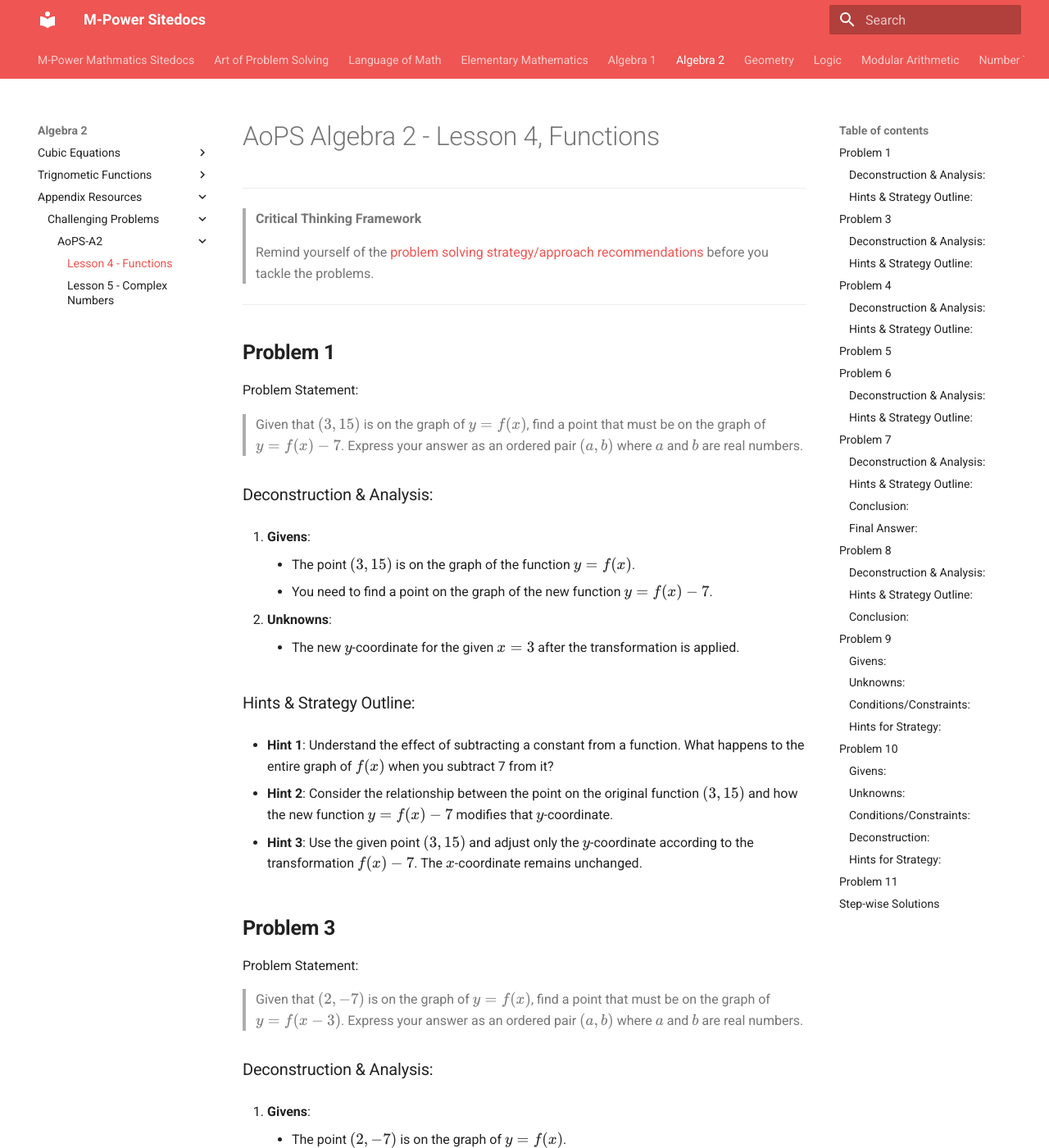
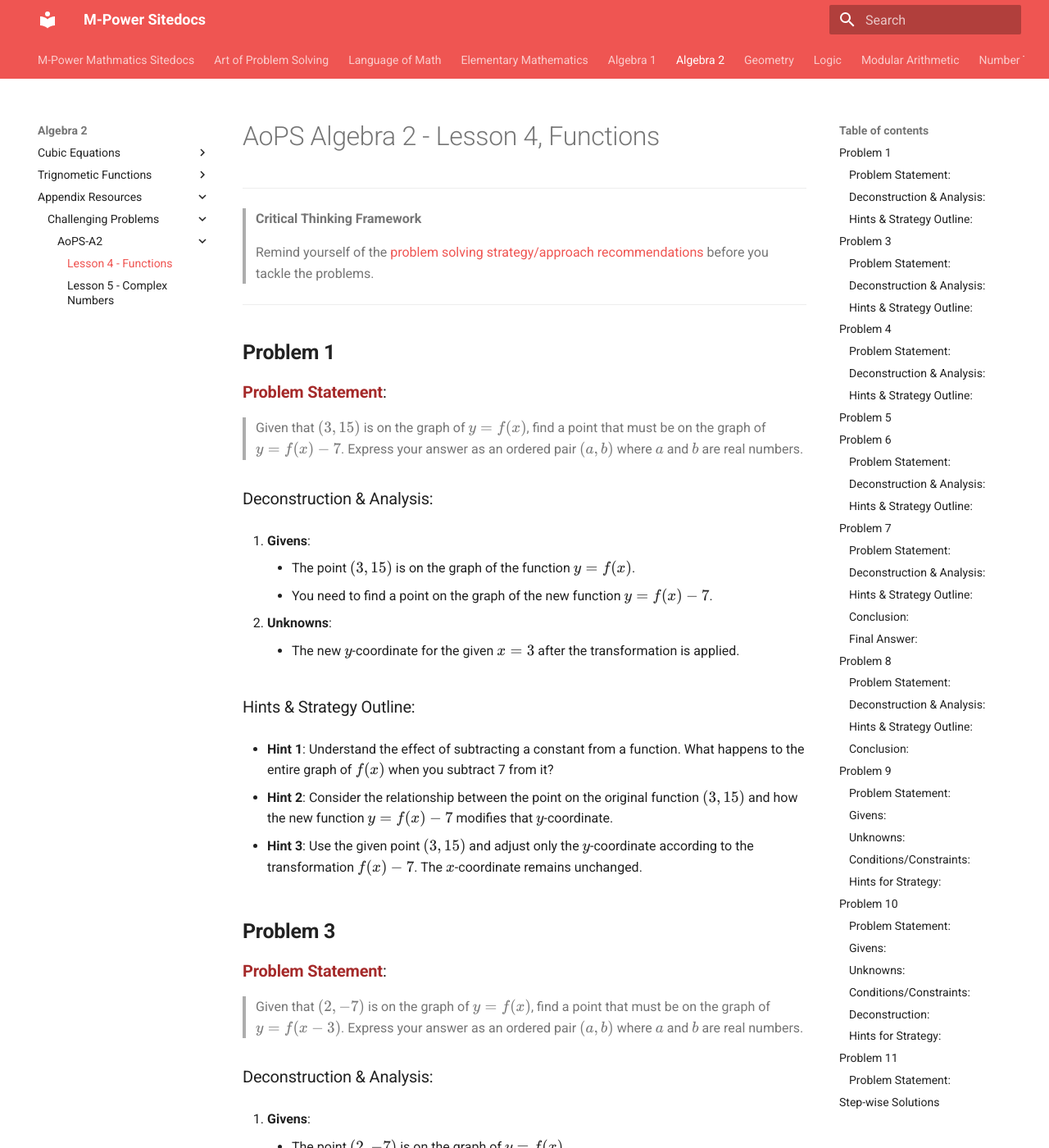
Before and after one commit to baseonballs/mpower-sitedocs, an MkDocs documentation site: the page built from site-docs/mathematics/a2/hw/aops/hw.04.md, in a window 1280 px wide and 1400 px high. Shown: the whole window at 82% size. Built offline with MkDocs 1.6.1 and Material for MkDocs 9.7.7, drawn with Linux system fonts in a browser that asks for light colours; formulas are drawn with MathJax 3; some of the changed text lies outside the part shown.

Commit message:
Formatting fix for hw4

```diff
--- a/site-docs/mathematics/a2/hw/aops/hw.04.md
+++ b/site-docs/mathematics/a2/hw/aops/hw.04.md
@@ -10,7 +10,7 @@
 
 ## **Problem 1**
 
-Problem Statement:
+### <span style="color: brown; font-weight:bold; font-style: normal">Problem Statement</span>:
 
 >Given that $(3,15)$ is on the graph of $y = f(x)$, find a point that must be on the graph of $y = f(x) - 7$. Express your answer as an ordered pair $(a,b)$ where $a$ and $b$ are real numbers.
 
@@ -35,7 +35,7 @@
 
 ## **Problem 3**
 
-Problem Statement:
+### <span style="color: brown; font-weight:bold; font-style: normal">Problem Statement</span>:
 
 >Given that $(2,-7)$ is on the graph of $y = f(x)$, find a point that must be on the graph of $y = f(x - 3)$. Express your answer as an ordered pair $(a,b)$ where $a$ and $b$ are real numbers.
 
@@ -60,7 +60,7 @@
 
 ## **Problem 4**
 
-Problem Statement:
+### <span style="color: brown; font-weight:bold; font-style: normal">Problem Statement</span>:
 
 >Given that $(-2,3)$ is on the graph of $y=f(x)$, find a point that must be on the graph of $y=f(2x+1)+3$. Express your answer as an ordered pair $(a,b)$ where $a$ and $b$ are real numbers.
 
@@ -89,7 +89,7 @@
 
 ## **Problem 6**
 
-Problem Statement:
+### <span style="color: brown; font-weight:bold; font-style: normal">Problem Statement</span>:
 
 >The region between the graph of $y = f (x)$ and the $x$-axis, shaded in this figure, has an area of 10 square units. What is the area between the graph of $y = f (x +2)$ and the $x$-axis?
 
@@ -112,7 +112,7 @@
 
 ## **Problem 7**
 
-Problem Statement:
+### <span style="color: brown; font-weight:bold; font-style: normal">Problem Statement</span>:
 
 >The region between the graph of $y = f (x)$ and the $x$-axis, shaded in this figure, has an area of 10 square units. What is the area between the graph of $y = 6f (x - 6)$ and the $x$-axis?
 
@@ -143,7 +143,7 @@
 
 ## **Problem 8**
 
-Problem Statement:
+### <span style="color: brown; font-weight:bold; font-style: normal">Problem Statement</span>:
 
 >The region between the graph of $y = f (x)$ and the $x$-axis, shaded in this figure, has an area of 10 square units. What is the area between the graph of $y = \dfrac 12 f (-x)$ and the $x$-axis?
 
@@ -171,7 +171,7 @@
 
 ## **Problem 9**
 
-Problem Statement:
+### <span style="color: brown; font-weight:bold; font-style: normal">Problem Statement</span>:
 
 >When the graph of $y = 2x^2 - x + 7$ is shifted four units to the right, we obtain the graph of $y = ax^2 + bx + c$. Find $a + b + c$.
 
@@ -202,7 +202,7 @@
 
 ## **Problem 10**
 
-Problem Statement:
+### <span style="color: brown; font-weight:bold; font-style: normal">Problem Statement</span>:
 
 >The function $f(x)$ is invertible, but the function $g(x)=f(kx)$ is not invertible. Find the sum of all possible values of $k$.
 
@@ -237,7 +237,7 @@
 
 ## **Problem 11**
 
-Problem Statement:
+### <span style="color: brown; font-weight:bold; font-style: normal">Problem Statement</span>:
 
 >When the graph of a certain function $f(x)$ is shifted $2$ units to the right and stretched vertically by a factor of $2$ relative to the $x$-axis (meaning that all $y$-coordinates are doubled), the resulting graph is identical to the original graph.
 
```
Also changed, not shown: site-docs/mathematics/a2/hw/aops/hw.04.sol.md (+5 -5 lines).
